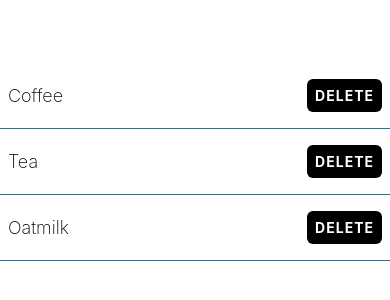
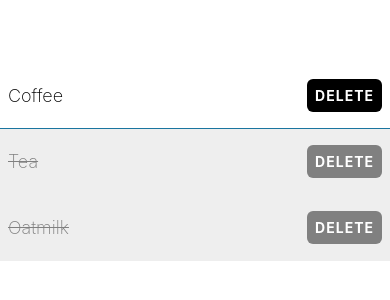
Before and after one commit to mathildepind/taskly, a React Native app: screen / in a window 390 px wide. Shown: the part 260-560 px from the top of the page. Built offline with nearby package versions, Linux system fonts and the light colour scheme.

Commit message:
add a completed UI for the shopping list component

```diff
--- a/App.tsx
+++ b/App.tsx
@@ -6,8 +6,8 @@
   return (
     <View style={styles.container}>
       <ShoppingListItem name="Coffee" />
-      <ShoppingListItem name="Tea" />
-      <ShoppingListItem name="Oatmilk" />
+      <ShoppingListItem name="Tea" isCompleted />
+      <ShoppingListItem name="Oatmilk" isCompleted />
     </View>
   );
 }
--- a/components/ShoppingListItem.tsx
+++ b/components/ShoppingListItem.tsx
@@ -3,9 +3,10 @@
 
 type Props = {
   name: string;
+  isCompleted?: boolean;
 };
 
-export function ShoppingListItem({ name }: Props) {
+export function ShoppingListItem({ name, isCompleted }: Props) {
   const handleDelete = () => {
     Alert.alert(
       `Are you sure you want to delete ${name}?`,
@@ -24,11 +25,26 @@
     );
   };
   return (
-    <View style={styles.itemContainer}>
-      <Text style={styles.itemText}>{name}</Text>
+    <View
+      style={[
+        styles.itemContainer,
+        isCompleted ? styles.completedContainer : undefined,
+      ]}
+    >
+      <Text
+        style={[
+          styles.itemText,
+          isCompleted ? styles.completedText : undefined,
+        ]}
+      >
+        {name}
+      </Text>
       <TouchableOpacity
         onPress={handleDelete}
-        style={styles.button}
+        style={[
+          styles.button,
+          isCompleted ? styles.completedButton : undefined,
+        ]}
         activeOpacity={0.8}
       >
         <Text style={styles.buttonText}>Delete</Text>
@@ -47,6 +63,10 @@
     alignItems: "center",
     justifyContent: "space-between",
   },
+  completedContainer: {
+    backgroundColor: theme.colorLightGrey,
+    borderBottomColor: theme.colorLightGrey,
+  },
   itemText: {
     fontSize: 18,
     fontWeight: "200",
@@ -56,10 +76,18 @@
     padding: 8,
     borderRadius: 6,
   },
+  completedButton: {
+    backgroundColor: theme.colorGrey,
+  },
   buttonText: {
     color: theme.colorWhite,
     fontWeight: "bold",
     textTransform: "uppercase",
     letterSpacing: 1,
   },
+  completedText: {
+    textDecorationLine: "line-through",
+    textDecorationColor: theme.colorGrey,
+    color: theme.colorGrey,
+  },
 });
--- a/theme.ts
+++ b/theme.ts
@@ -2,4 +2,6 @@
   colorCerulean: "#1a759f",
   colorWhite: "#fff",
   colorBlack: "#000",
+  colorGrey: "grey",
+  colorLightGrey: "#eee",
 };
```
